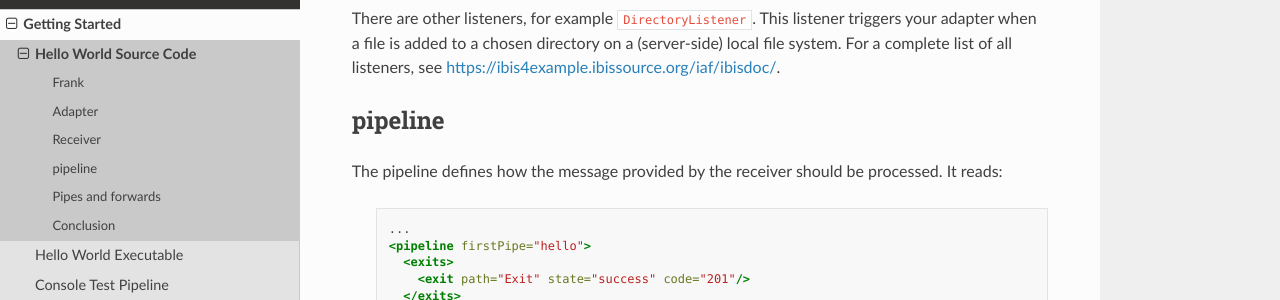
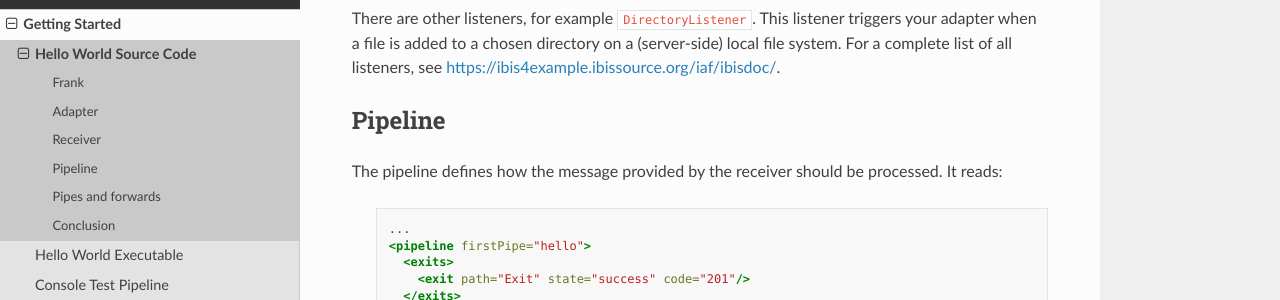
Before and after one commit to frankframework/frank-manual, a Sphinx documentation site: the page built from docs/source/helloIbis.rst, in a window 1280 px wide and 900 px high, scrolled down 1307 px. Shown: the part 156-456 px from the top of the window. Built offline with Sphinx 7.4.7 and the Read the Docs theme 2.0.0, drawn with Linux system fonts in a browser that asks for light colours.

Commit message:
All subtitles should start with a capital

```diff
--- a/docs/source/helloIbis.rst
+++ b/docs/source/helloIbis.rst
@@ -84,7 +84,7 @@ For a complete list of all listeners, see
 https://ibis4example.ibissource.org/iaf/ibisdoc/.
 
 
-pipeline
+Pipeline
 --------
 
 The pipeline defines how the message provided by the receiver
```
